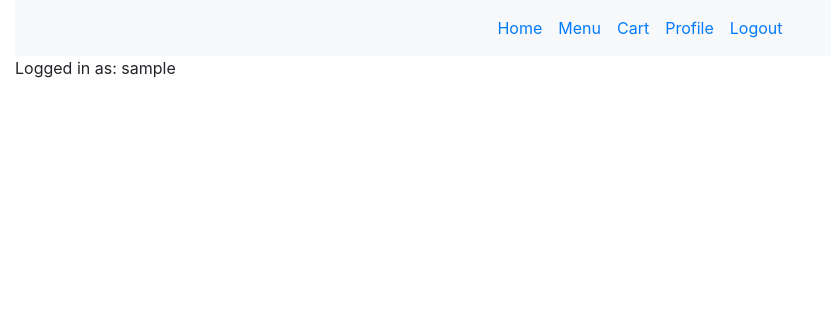
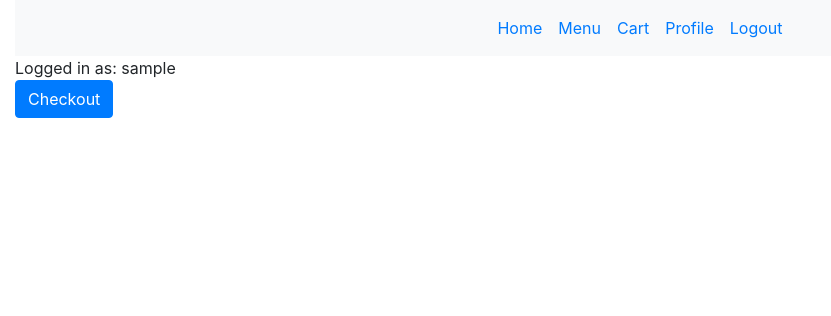
Before and after one commit to amcali/project-online-order, a Django app: page /cart/view in a window 1280 px wide. Shown: the top 316 px of the page, without its empty margins (0-831 px from the left). Run offline with Django 3.2, Linux system fonts and the light colour scheme; the visitor is signed in with stand-in values (Sample User, id 1); data that the repository does not hold is empty; some libraries are stand-ins or nearby versions.

Commit message:
linked checkout page to cart page.

```diff
--- a/cart/templates/cart/view_cart.template.html
+++ b/cart/templates/cart/view_cart.template.html
@@ -19,5 +19,8 @@
             </div>
         </div>
     {% endfor %}
+    <div>
+    <a href="{% url 'checkout'%}" class="btn btn-primary">Checkout</a>
+    </div>
 
 {% endblock %}
--- a/cart/urls.py
+++ b/cart/urls.py
@@ -2,10 +2,9 @@
 from django.urls import path, include
 from .views import add_to_cart, view_cart, clear_from_cart, reduce_from_cart
 
-
 urlpatterns = [
+    path('view', view_cart, name='view_cart'),
     path('add_to_cart/<product_id>', add_to_cart, name='add_to_cart'),
-    path('view', view_cart, name='view_cart'),
     path('reduce_from_cart/<product_id>', reduce_from_cart, name="reduce_from_cart"),
     path('clear_from_cart/<cart_item_id>', clear_from_cart, name='clear_from_cart')
 ]
```
